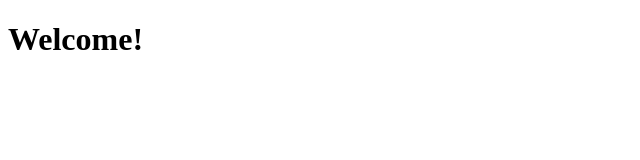
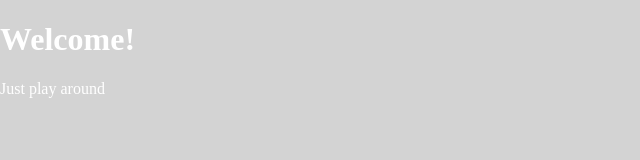
Before and after one commit to eduardsandpo/webdev, a plain HTML site: page index.html in a window 1280 px wide. Shown: the whole page, without its empty margins (0-640 px from the left). Drawn offline with Linux system fonts and the light colour scheme.

Commit message:
filling in code

```diff
--- a/index.html
+++ b/index.html
@@ -11,5 +11,6 @@
 </head>
 <body>
 	<h1>Welcome!</h1>
+	<p>Just play around</p>
 </body>
 <html>
--- a/main.js
+++ b/main.js
@@ -0,0 +1 @@
+console.log("Hello, Eduardo!");
--- a/styles.css
+++ b/styles.css
@@ -0,0 +1,6 @@
+body {
+	padding: 0;
+	margin: 0;
+	color: white;
+	background-color: lightgrey;
+}
```
